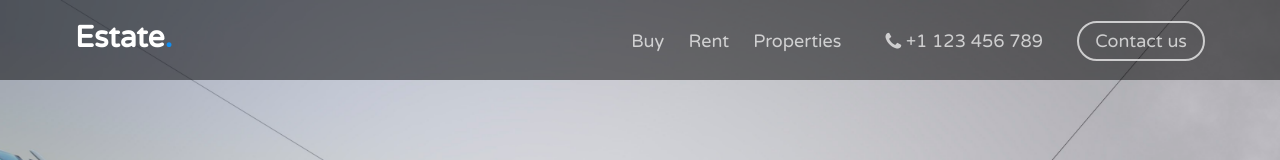
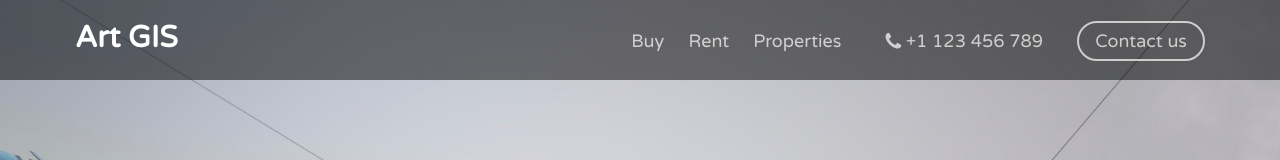
Before and after one commit to artgis/artGISWebSite, a plain HTML site: page docs/index.html in a window 1280 px wide. Shown: the top 160 px of the page. Drawn offline with Linux system fonts and the light colour scheme; files whose address does not match are found by name.

Commit message:
Update index.html

```diff
--- a/docs/index.html
+++ b/docs/index.html
@@ -70,7 +70,7 @@
 		<div class="container">
 			<div class="row">
 				<div class="header-inner">
-					<h1><a href="index.html">Estate<span>.</span></a></h1>
+					<h1><a href="index.html">Art GIS<span></span></a></h1>
 					<nav role="navigation">
 						<ul>
 							<li><a href="buy.html">Buy</a></li>
```
